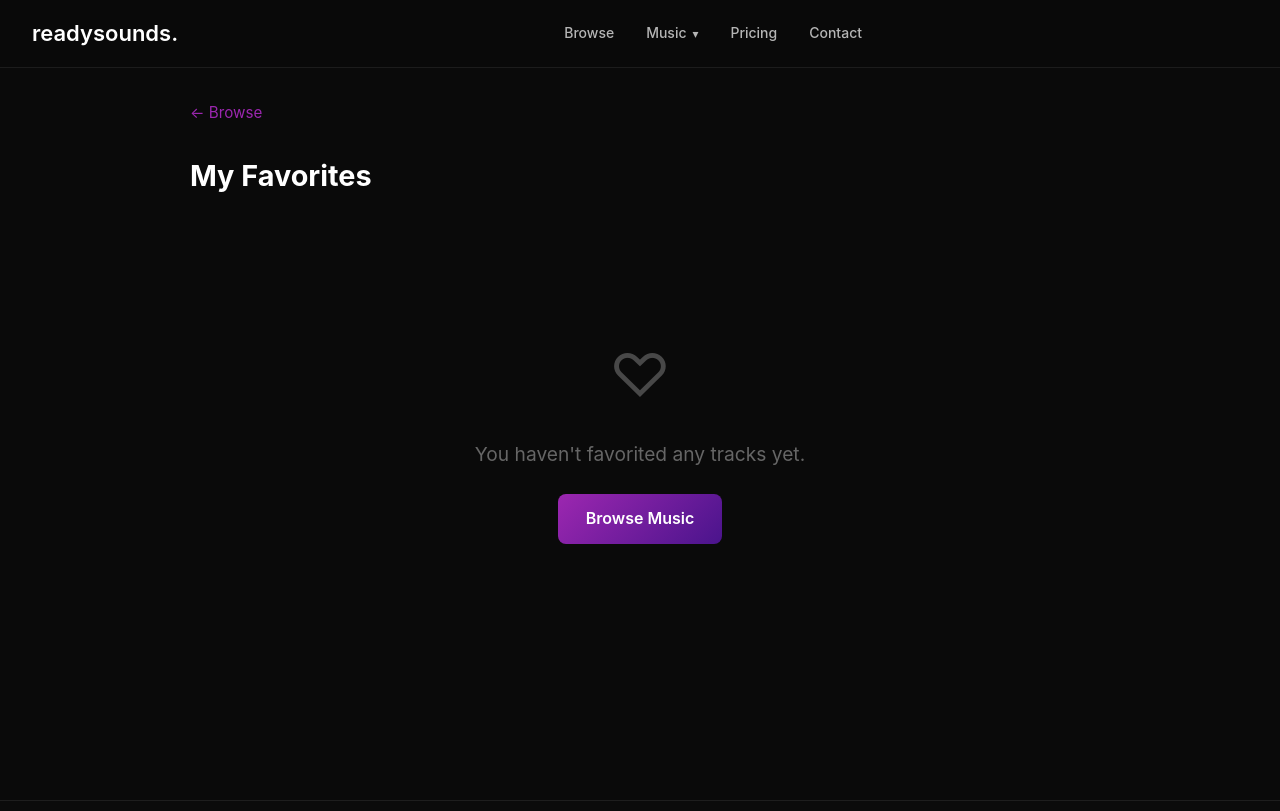
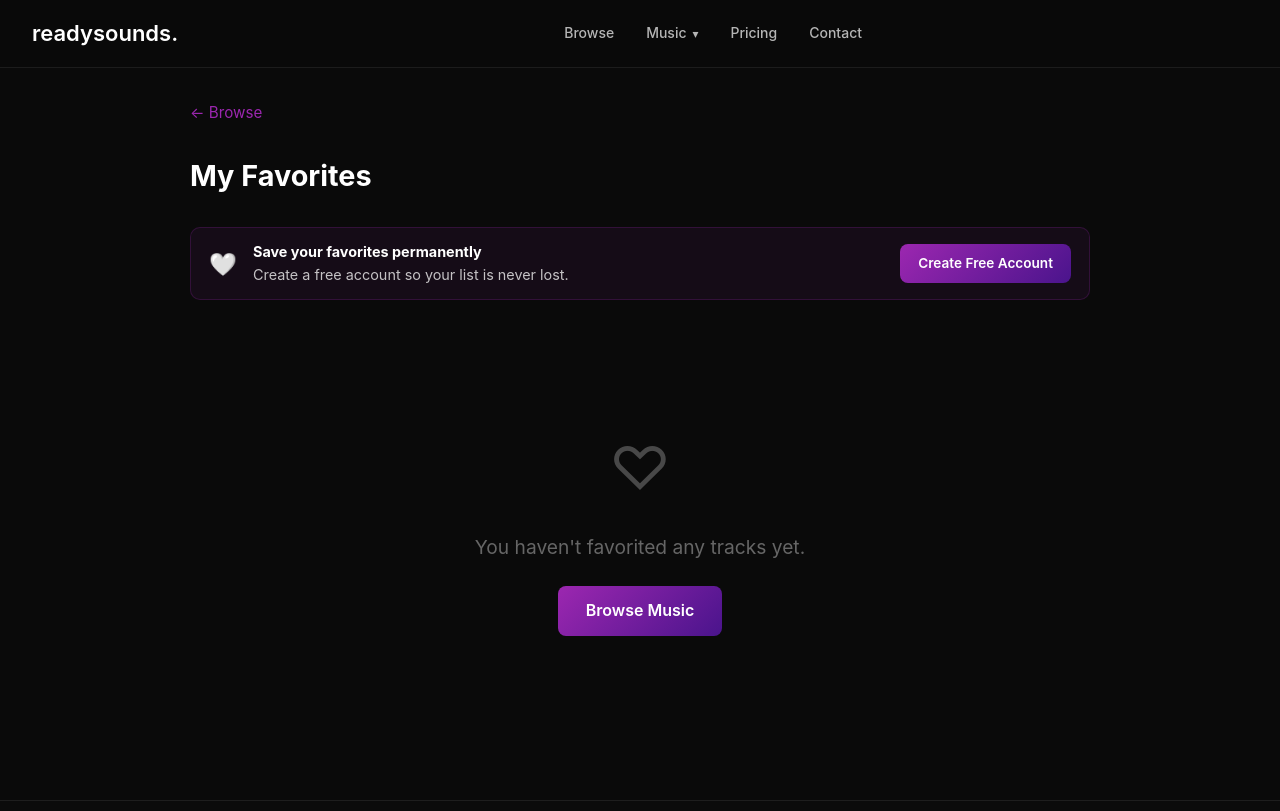
Before and after one commit to readysounds/ready-sounds-website, a plain HTML site: page favorites.html in a window 1280 px wide. Shown: the top 811 px of the page. Drawn offline with nearby package versions, Linux system fonts and the light colour scheme.

Commit message:
Add contextual CTA banners to favorites page
Anonymous users see a prompt to create a free account to persist their
favorites. Logged-in free users see a subscribe nudge tied to their
saved tracks. Subscribers see nothing.

Co-Authored-By: Claude Sonnet 4.6 <noreply@anthropic.com>

```diff
--- a/favorites.html
+++ b/favorites.html
@@ -191,6 +191,52 @@
             border-radius: 20px;
             padding: 1px 8px;
             white-space: nowrap;
+        }
+
+        /* CTA Banner */
+        .cta-banner {
+            display: flex;
+            align-items: center;
+            gap: 16px;
+            background: rgba(156, 39, 176, 0.08);
+            border: 1px solid rgba(156, 39, 176, 0.22);
+            border-radius: 10px;
+            padding: 14px 18px;
+            margin-bottom: 20px;
+        }
+        .cta-banner-icon {
+            font-size: 1.4em;
+            flex-shrink: 0;
+        }
+        .cta-banner-text {
+            flex: 1;
+            font-size: 0.9em;
+            color: rgba(255,255,255,0.75);
+            line-height: 1.4;
+        }
+        .cta-banner-text strong {
+            color: white;
+            display: block;
+            margin-bottom: 2px;
+        }
+        .cta-banner-btn {
+            flex-shrink: 0;
+            background: linear-gradient(135deg, #9c27b0, #4a148c);
+            color: white;
+            border: none;
+            padding: 9px 18px;
+            border-radius: 8px;
+            font-size: 0.85em;
+            font-weight: 600;
+            cursor: pointer;
+            text-decoration: none;
+            white-space: nowrap;
+            transition: opacity 0.2s;
+        }
+        .cta-banner-btn:hover { opacity: 0.85; }
+        @media (max-width: 600px) {
+            .cta-banner { flex-wrap: wrap; gap: 10px; }
+            .cta-banner-btn { width: 100%; text-align: center; }
         }
 
         /* Actions */
@@ -457,6 +503,7 @@
             <span class="track-count" id="trackCount"></span>
         </header>
 
+        <div id="ctaBanner"></div>
         <div id="favoritesContainer"></div>
     </div>
 
@@ -707,7 +754,59 @@
             loadFavorites();
         }
 
-        document.addEventListener('DOMContentLoaded', loadFavorites);
+        // ── CTA Banner ────────────────────────────────────────────────────────
+        async function showCtaBanner() {
+            const banner = document.getElementById('ctaBanner');
+            if (!banner) return;
+
+            try {
+                const client = await window.RS.waitForClient();
+                const { data: { user } } = await client.auth.getUser();
+
+                if (!user) {
+                    // Not logged in — nudge to create account
+                    banner.innerHTML = `
+                        <div class="cta-banner">
+                            <div class="cta-banner-icon">🤍</div>
+                            <div class="cta-banner-text">
+                                <strong>Save your favorites permanently</strong>
+                                Create a free account so your list is never lost.
+                            </div>
+                            <a href="/signup.html" class="cta-banner-btn">Create Free Account</a>
+                        </div>`;
+                    return;
+                }
+
+                // Logged in — check subscription
+                const { data: profile } = await client
+                    .from('profiles')
+                    .select('subscription_status')
+                    .eq('email', user.email)
+                    .single();
+
+                if (!profile || profile.subscription_status !== 'active') {
+                    // Free user — nudge to subscribe
+                    banner.innerHTML = `
+                        <div class="cta-banner">
+                            <div class="cta-banner-icon">🎵</div>
+                            <div class="cta-banner-text">
+                                <strong>Ready to use these tracks?</strong>
+                                Subscribe to download and license everything you've saved.
+                            </div>
+                            <a href="/pricing.html" class="cta-banner-btn">See Plans</a>
+                        </div>`;
+                }
+                // Subscribed users see no banner
+
+            } catch (e) {
+                // Silently fail — banner stays empty
+            }
+        }
+
+        document.addEventListener('DOMContentLoaded', () => {
+            loadFavorites();
+            showCtaBanner();
+        });
         window.RS.initNavAuth();
     </script>
 </body>
```
